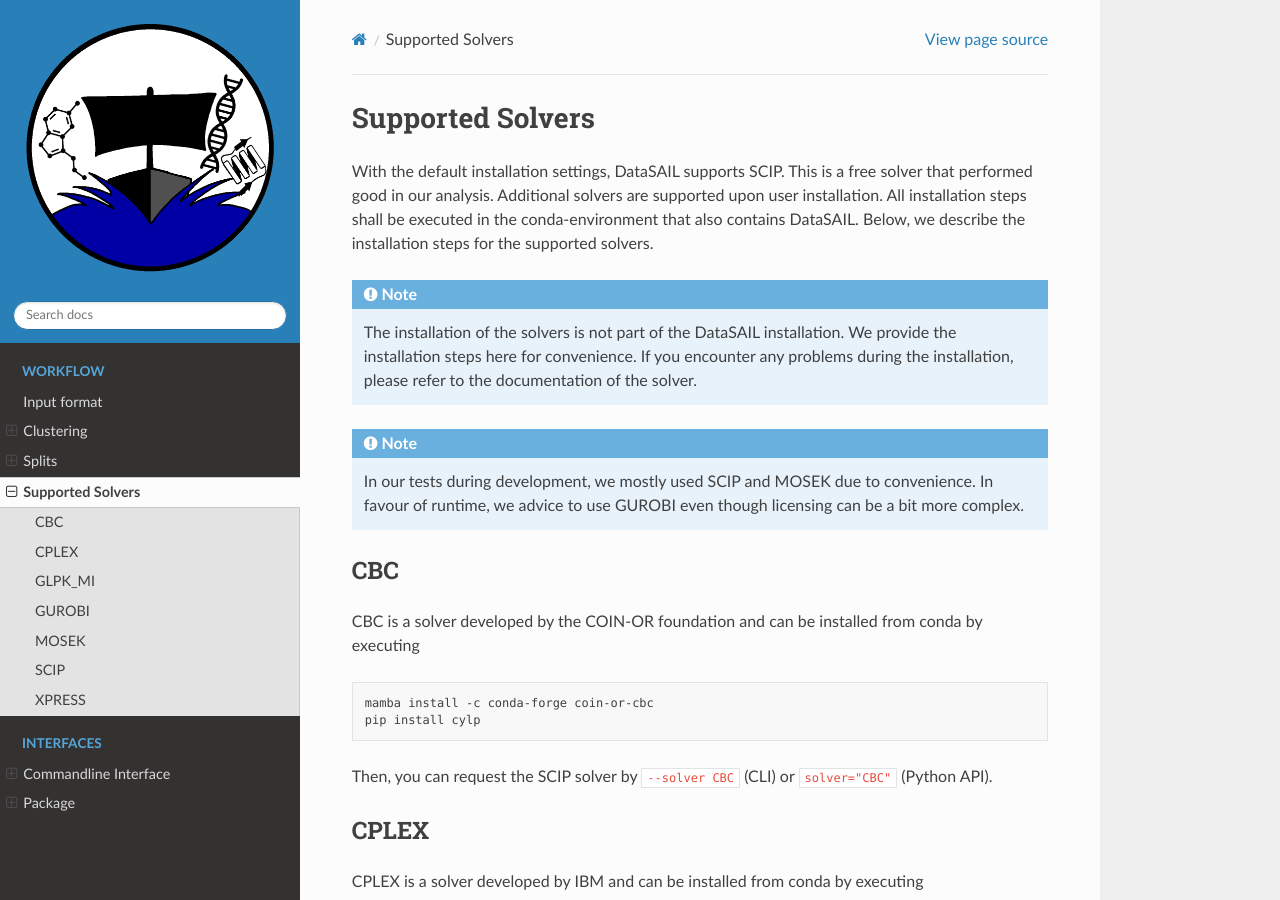
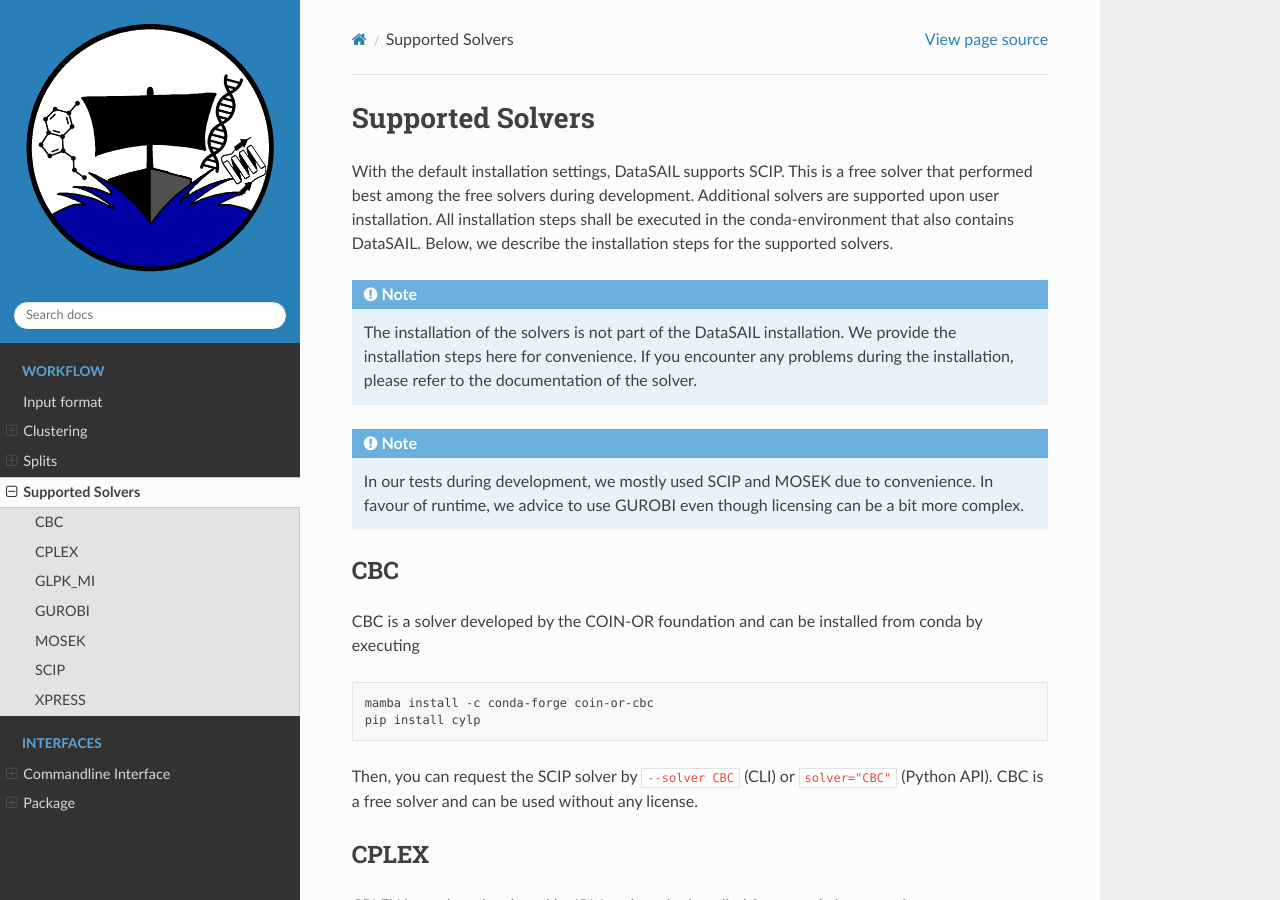
Before and after one commit to kalininalab/DataSAIL, a Sphinx documentation site: the page built from docs/workflow/solvers.rst, in a window 1280 px wide and 900 px high. Built offline with Sphinx 7.4.7 and the Read the Docs theme 2.0.0, drawn with Linux system fonts in a browser that asks for light colours; pages that are not in the unit, such as notebooks, are missing from menus.

Commit message:
More experiments with newly added solvers

```diff
--- a/docs/workflow/solvers.rst
+++ b/docs/workflow/solvers.rst
@@ -4,9 +4,10 @@ Supported Solvers
 
 .. _solver-label:
 
-With the default installation settings, DataSAIL supports SCIP. This is a free solver that performed good in our
-analysis. Additional solvers are supported upon user installation. All installation steps shall be executed in the
-conda-environment that also contains DataSAIL. Below, we describe the installation steps for the supported solvers.
+With the default installation settings, DataSAIL supports SCIP. This is a free solver that performed best among the
+free solvers during development. Additional solvers are supported upon user installation. All installation steps shall
+be executed in the conda-environment that also contains DataSAIL. Below, we describe the installation steps for the
+supported solvers.
 
 .. note::
     The installation of the solvers is not part of the DataSAIL installation. We provide the installation steps here
@@ -27,7 +28,8 @@ CBC is a solver developed by the COIN-OR foundation and can be installed from co
     mamba install -c conda-forge coin-or-cbc
     pip install cylp
 
-Then, you can request the SCIP solver by :code:`--solver CBC` (CLI) or :code:`solver="CBC"` (Python API).
+Then, you can request the SCIP solver by :code:`--solver CBC` (CLI) or :code:`solver="CBC"` (Python API). CBC is a free
+solver and can be used without any license.
 
 CPLEX
 =====
```
Also changed, not shown: 2 other files.
